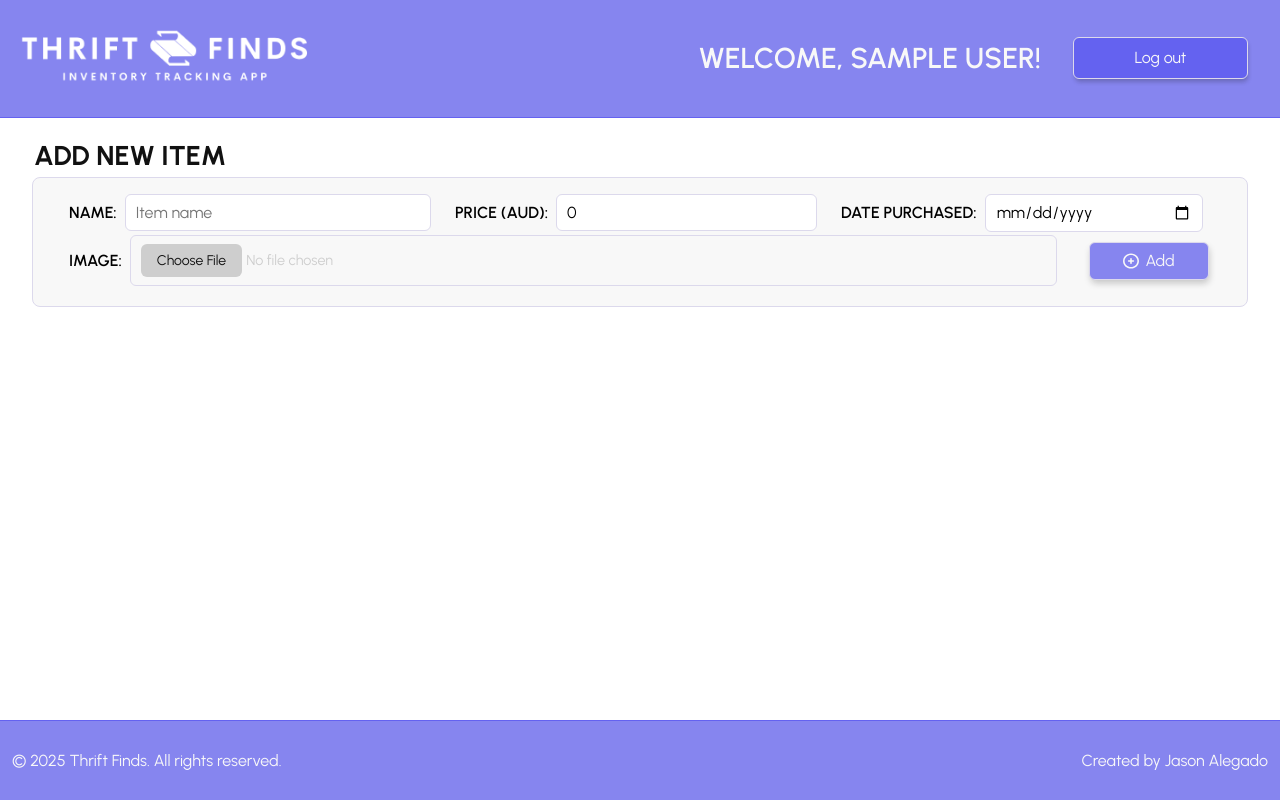
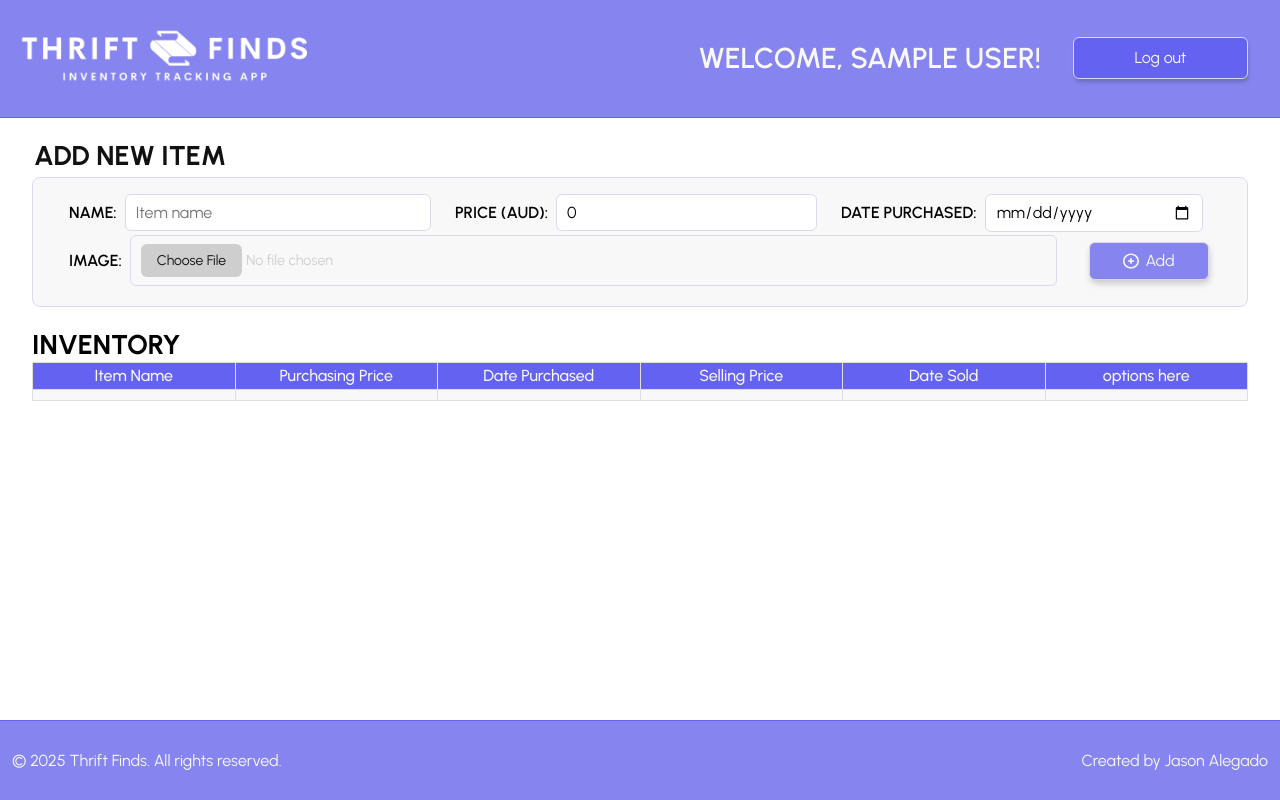
Before and after one commit to TransistorSmoke/thrift-find, a React (Vite) app: page / in a window 1280 px wide. Built offline with nearby package versions, Linux system fonts and the light colour scheme; no server answers; sample sign-in values are in the browser's storage.

Commit message:
Add inventory table component

```diff
--- /dev/null
+++ b/src/components/Inventory/Inventory.jsx
@@ -0,0 +1,35 @@
+import './Inventory.scss';
+
+const ItemTable = ({ items = null }) => {
+  return (
+    <div>
+      {/* <h1 className="inventory-title">Inventory</h1> */}
+      <div className="table-container" tabIndex="0">
+        <table className="table-main">
+          <caption>Inventory</caption>
+          <thead>
+            <tr>
+              <th>Item Name</th>
+              <th>Purchasing Price</th>
+              <th>Date Purchased</th>
+              <th>Selling Price</th>
+              <th>Date Sold</th>
+              <th>options here</th>
+            </tr>
+            <tr>
+              <td></td>
+              <td></td>
+              <td></td>
+              <td></td>
+              <td></td>
+              <td></td>
+            </tr>
+          </thead>
+          <tbody></tbody>
+        </table>
+      </div>
+    </div>
+  );
+};
+
+export default ItemTable;
--- /dev/null
+++ b/src/components/Inventory/Inventory.scss
@@ -0,0 +1,42 @@
+.inventory-title {
+}
+
+.table-container {
+  overflow: auto;
+  width: 100%;
+
+  .table-main {
+    border: 1px solid #dededf;
+    height: 100%;
+    width: 100%;
+    table-layout: fixed;
+    border-collapse: collapse;
+    border-spacing: 1px;
+    text-align: left;
+
+    caption {
+      caption-side: top;
+      text-align: left;
+      font-weight: 700;
+      text-transform: uppercase;
+      font-size: 1.7rem;
+      margin-bottom: 4px;
+    }
+
+    th {
+      border: 1px solid #dededf;
+      background-color: #6462f0;
+      color: #f8f8f8;
+      padding: 5px;
+      text-align: center;
+      font-weight: 500;
+    }
+
+    td {
+      border: 1px solid #dededf;
+      background-color: #f8f8f8;
+      color: #ccc;
+      padding: 5px;
+    }
+  }
+}
--- /dev/null
+++ b/src/components/Item/Item.jsx
@@ -0,0 +1,26 @@
+import { useState, useEffect } from 'react';
+import './Item.scss';
+
+const Item = () => {
+  return (
+    <div className="item-container">
+      <div className="item">
+        <p>Item name</p>
+      </div>
+      <div className="purchasing-price">
+        <p>Purchasing price</p>
+      </div>
+      <div className="selling-price">
+        <p>Selling price</p>
+      </div>
+      <div className="profit">
+        <p>Profit</p>
+      </div>
+      <div className="options">
+        <p>Edit/delete options</p>
+      </div>
+    </div>
+  );
+};
+
+export default Item;
--- /dev/null
+++ b/src/components/Item/Item.scss
@@ -0,0 +1,31 @@
+.item-container {
+  width: 100%;
+  border: 1px solid red;
+
+  display: flex;
+
+  .item,
+  .purchasing-price,
+  .selling-price,
+  .profit,
+  .options {
+    border: 1px solid blue;
+    padding: 8px;
+  }
+
+  .item {
+    flex-grow: 0;
+    flex-shrink: 0;
+    flex-basis: 35%;
+    border: 1px solid black;
+  }
+
+  .purchasing-price,
+  .selling-price,
+  .profit,
+  .options {
+    flex: 0 0 calc(65% / 4);
+    border: 1px solid blue;
+    text-align: center;
+  }
+}
--- a/src/pages/Home.jsx
+++ b/src/pages/Home.jsx
@@ -1,4 +1,6 @@
 import Form from '../components/Form/Form';
+// import Item from '../components/Item/Item';
+import Inventory from '../components/Inventory/Inventory';
 import { useAuthContext } from '../hooks/useAuthContext';
 
 const Home = () => {
@@ -6,6 +8,7 @@ const Home = () => {
   return (
     <div className="form-section">
       <Form uid={user.uid} />
+      <Inventory />
     </div>
   );
 };
```
